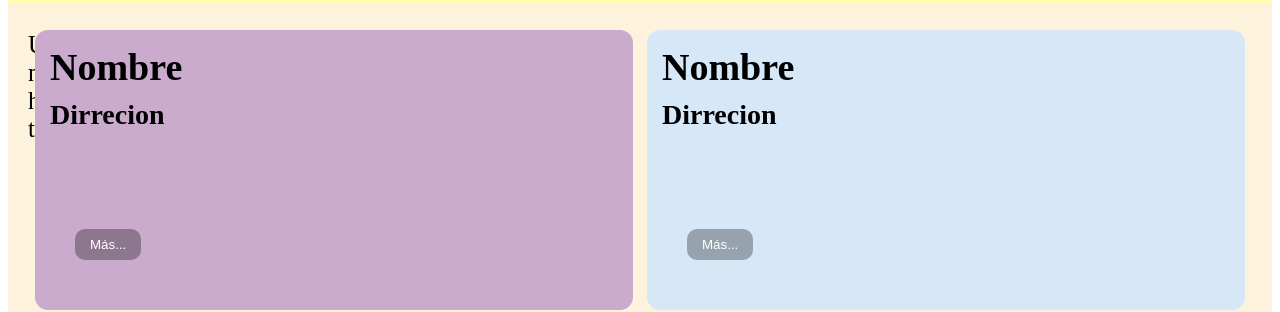
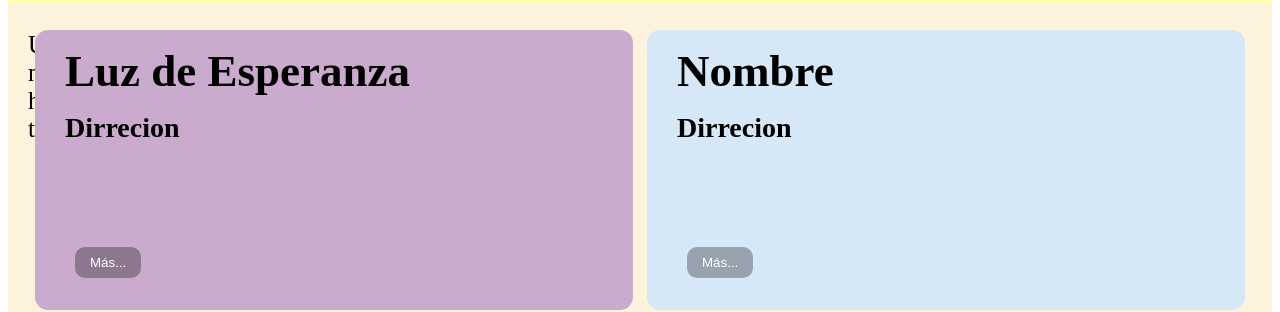
Before and after one commit to NatanaelMeza/ProyectoMerendero, a plain HTML site: page Inicio.html in a window 1280 px wide. Shown: the part 672-984 px from the top of the page. Drawn offline with Linux system fonts and the light colour scheme; a web font is replaced by a local one.

Commit message:
Edite el Lugar del Nombre y Direc

```diff
--- a/Inicio.html
+++ b/Inicio.html
@@ -43,7 +43,7 @@
             <div class="filaA">
                 <div class="caja1">
                         <div class="texto">
-                            <h2>Nombre</h2>
+                            <h2>Luz de Esperanza</h2>
                             <h3>Dirrecion</h3>
                             <button type="submit" class="button">Más...</button>
                         </div>
--- a/merendero.css
+++ b/merendero.css
@@ -120,13 +120,15 @@ font-family: 'Barrio', cursive;
     padding: 15px;
 }
 .texto h2 {
-    font-size: 38px;
+    font-size: 45px;
+    padding-left: 15px;
     margin: 0;
 }
 
 .texto h3{
     font-size: 28px;
-    margin: 10px 0 20px;
+    padding-left: 15px;
+    margin: 15px 0px 25px;
 
 }
 
@@ -145,10 +147,6 @@ font-family: 'Barrio', cursive;
     color: white;
 
 
-}
-
-.button:hover{
-    transform: scale(1,2);
 }
 
 .imagen1{
```
